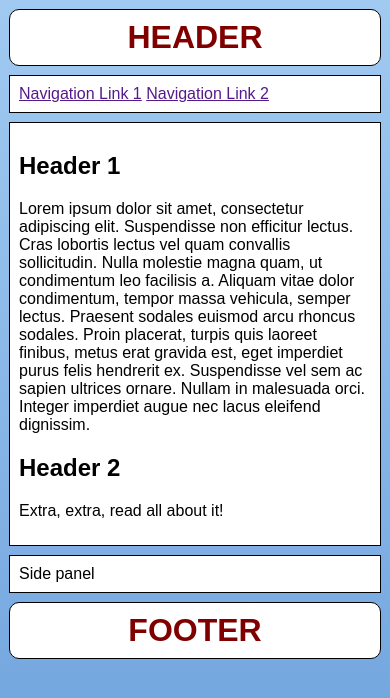
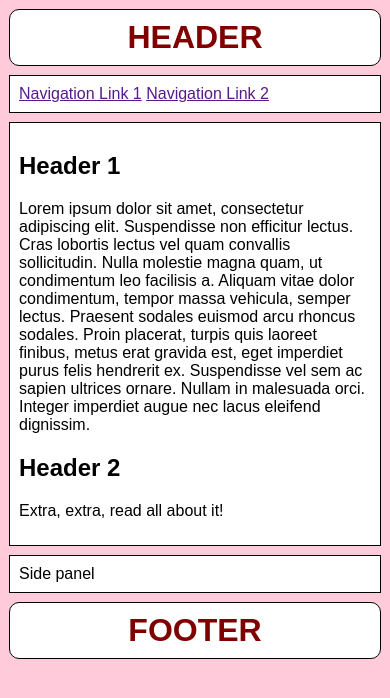
Before and after one commit to sangahhan/csc309-fall2014, a PHP site: page / in a window 390 px wide. Shown: the top 698 px of the page. Run offline with PHP 8.4, Linux system fonts and the light colour scheme.

Commit message:
Set background to pink, removed the slash in the closing bracket for HTML and set the phone max width to 1239

```diff
--- a/A1/index.html
+++ b/A1/index.html
@@ -2,10 +2,10 @@
 <html>
 	<head>
 		<title>Assignment 1: HTML5 and CSS3</title>
-		<meta charset="utf-8" />
-		<meta name="description" content="Page for g2sangah & g3tdirty's submission of A1, CSC309 Fall 2014" />
-		<link href="style.css" type="text/css" rel="stylesheet" />
-        </head>
+		<meta charset="utf-8">
+		<meta name="description" content="Page for g2sangah & g3tdirty's submission of A1, CSC309 Fall 2014">
+		<link href="style.css" type="text/css" rel="stylesheet">
+    </head>
 	<body>
 		<div id="wrapper">
 			<div id="header" class="panel">
--- a/A1/style.css
+++ b/A1/style.css
@@ -4,11 +4,7 @@ html {
 }
 
 body {
-	background: rgb(161,202,241); /* Old browsers */
-	background: -webkit-linear-gradient(rgb(161, 202, 241), rgb(108, 160, 220)); /* For Safari 5.1 to 6.0 */
-	background: -o-linear-gradient(rgb(161, 202, 241), rgb(108, 160, 220)); /* For Opera 11.1 to 12.0 */
-	background: -moz-linear-gradient(rgb(161, 202, 241), rgb(108, 160, 220)); /* For Firefox 3.6 to 15 */
-	background: linear-gradient(rgb(161, 202, 241), rgb(108, 160, 220));
+	background:#FFCBDB;
 	background-attachment: fixed;
 	padding: 0;
 	margin: 0;
@@ -80,7 +76,7 @@ and (min-width: 1240px) {
 
 /* smartphone */
 @media only screen
-and (max-width: 1240px) {
+and (max-width: 1239px) {
 	#wrapper {
 		width: 100%;
 		max-width: 980px;
```
